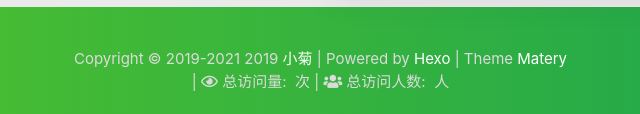
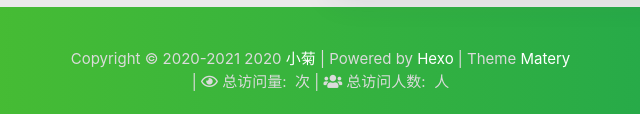
Before and after one commit to 13554725303/13554725303.github.io, a plain HTML site: page index.html in a window 1280 px wide. Shown: the part 1465-1579 px from the top of the page, 132-772 px from the left. Drawn offline with nearby package versions, Linux system fonts and the light colour scheme; some packages are replaced by stand-ins of ours; no server answers; a script that the page names is missing.

Commit message:
Site updated: 2021-01-19 13:49:38

```diff
--- a/index.html
+++ b/index.html
@@ -701,9 +701,9 @@
         <div class="col s12 m8 l8 copy-right">
             Copyright&nbsp;&copy;
 
-                <span id="year">2019-2021</span>
+                <span id="year">2020-2021</span>
 
-            <span id="year">2019</span>
+            <span id="year">2020</span>
             <a href="/about" target="_blank">小菊</a>
             |&nbsp;Powered by&nbsp;<a href="https://hexo.io/" target="_blank">Hexo</a>
             |&nbsp;Theme&nbsp;<a href="https://github.com/blinkfox/hexo-theme-matery" target="_blank">Matery</a>
```
Also changed, not shown: 2021/01/18/hello-world/index.html (+2 -2 lines), 2021/01/18/我的第一篇博客文章/index.html (+2 -2 lines), archives/2021/01/index.html (+2 -2 lines), archives/2021/index.html (+2 -2 lines), archives/index.html (+2 -2 lines).
